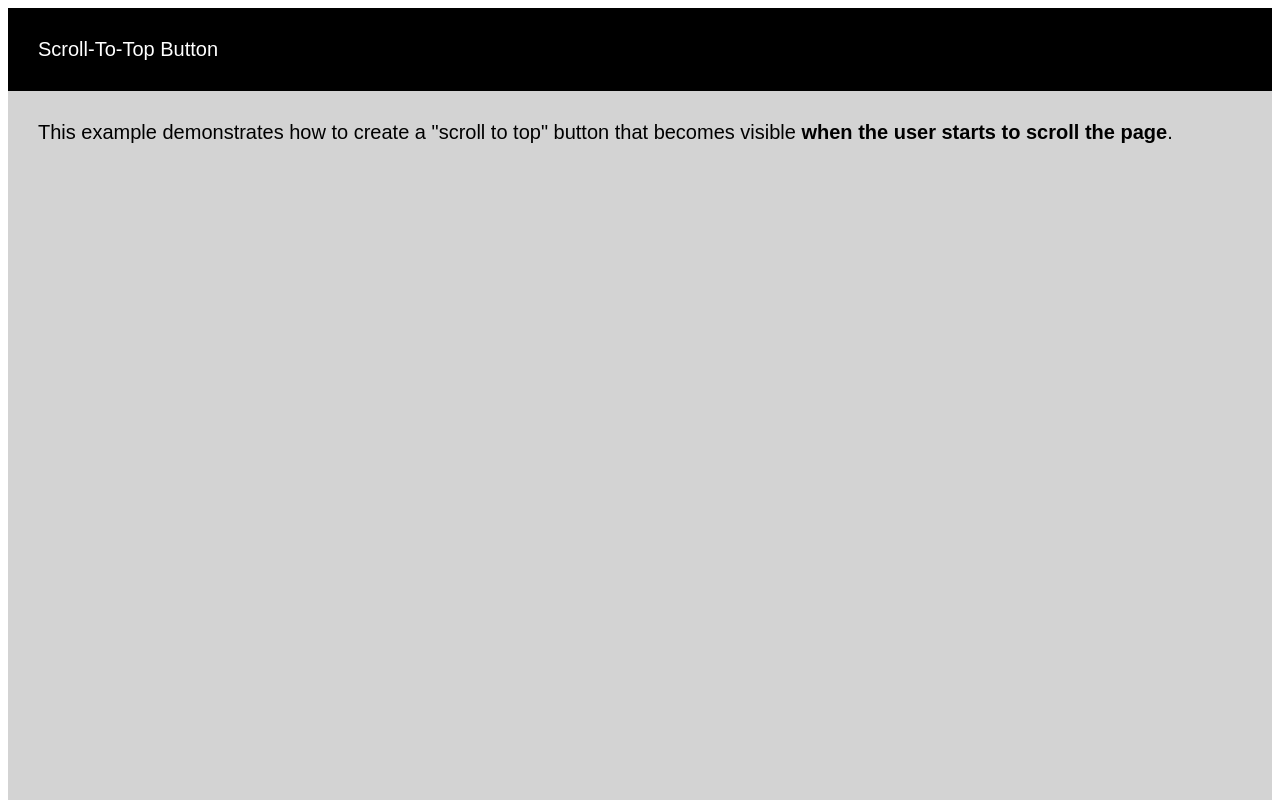
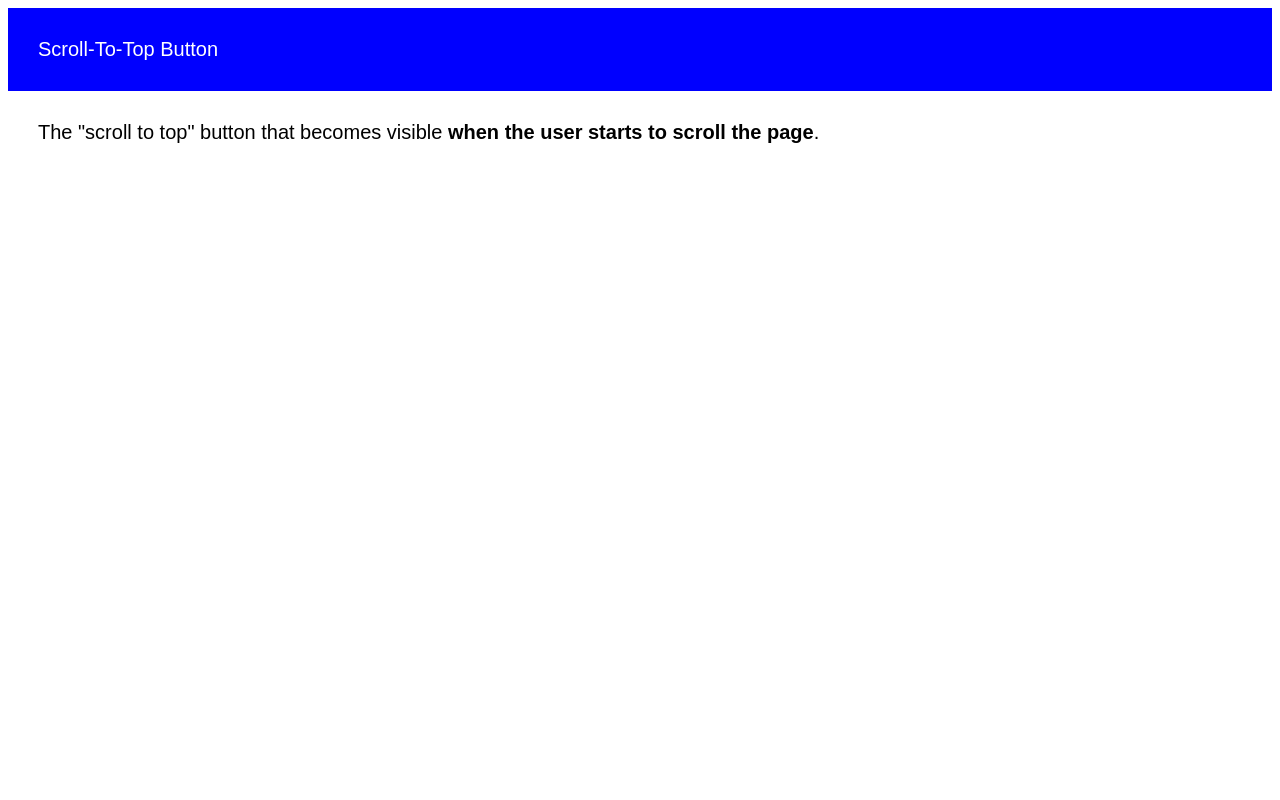
Before and after one commit to DEV-Dhruva/web-dev-snippets, a plain HTML site: page Scroll-to-top/index.html in a window 1280 px wide. Shown: the top 800 px of the page. Drawn offline with Linux system fonts and the light colour scheme.

Commit message:
Update index.html

```diff
--- a/Scroll-to-top/index.html
+++ b/Scroll-to-top/index.html
@@ -17,7 +17,7 @@ body {
   font-size: 18px;
   border: none;
   outline: none;
-  background-color: red;
+  background-color: green;
   color: white;
   cursor: pointer;
   padding: 15px;
@@ -33,8 +33,8 @@ body {
 
 <button onclick="topFunction()" id="myBtn" title="Go to top">Top</button>
 
-<div style="background-color:black;color:white;padding:30px">Scroll-To-Top Button</div>
-<div style="background-color:lightgrey;padding:30px 30px 2500px">This example demonstrates how to create a "scroll to top" button that becomes visible
+<div style="background-color:blue;color:white;padding:30px">Scroll-To-Top Button</div>
+<div style="background-color:white;padding:30px 30px 2500px">The "scroll to top" button that becomes visible
   <strong>when the user starts to scroll the page</strong>.</div>
 
 <script>
```
